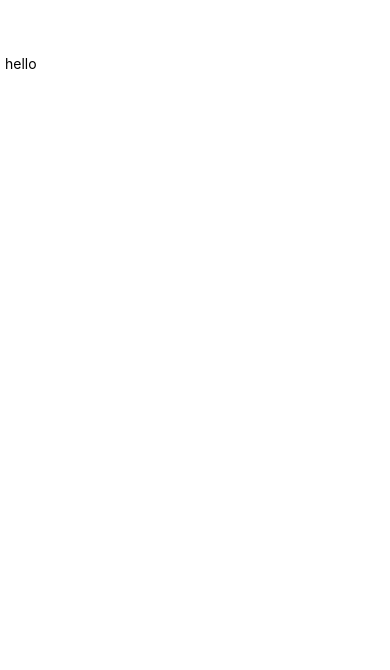
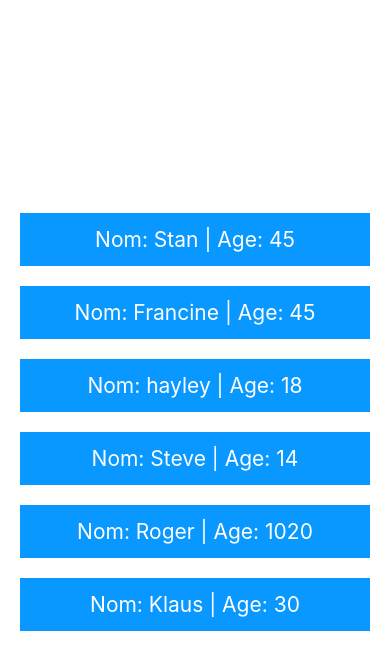
Before and after one commit to cem-sucu/exerciceDG-react-native, a React Native app: screen / in a window 390 px wide. Shown: the top 670 px of the page. Built offline with nearby package versions, Linux system fonts and the light colour scheme.

Commit message:
exercice 1 finis

```diff
--- a/App.js
+++ b/App.js
@@ -1,30 +1,50 @@
 // Exercice 1
-import React from "react";
+import React, { useState } from "react";
 import { View, StyleSheet, Text } from "react-native";
 
 export default function App() {
+    const obj = [
+        { id: "1", name: "Stan", age: 45 },
+        { id: "2", name: "Francine", age: 45 },
+        { id: "3", name: "hayley", age: 18 },
+        { id: "4", name: "Steve", age: 14 },
+        { id: "5", name: "Roger", age: 1020 },
+        { id: "6", name: "Klaus", age: 30 },
+    ];
 
-  const obj = [
-    {id: "1", name: "Stan", age: 45},
-    {id: "2", name: "Francine", age: 45},
-    {id: "3", name: "hayley", age: 18},
-    {id: "4", name: "Steve", age: 14},
-    {id: "5", name: "Roger", age: 1020},
-    {id: "6", name: "Klaus", age: 30},
-  ]
+    const [family, setFamily] = useState(obj);
 
-  return (
-    <View style={styles.container}>
-      <Text>
-        hello
-      </Text>
-    </View>
-  );
+    return (
+        <View style={styles.container}>
+            {family.map((member) => {
+                return (
+                    <View key={member.id} style={styles.containerMember}>
+                        <Text style={styles.memberText}>
+                            Nom: {member.name} | Age: {member.age}
+                        </Text>
+                    </View>
+                );
+            })}
+        </View>
+    );
 }
 
 const styles = StyleSheet.create({
-  container:{
-    paddingTop: 50,
-    margin: 5
-  }
+    container: {
+      flex:1,
+      alignItems: "stretch",
+      justifyContent: "center",
+      padding: 10,
+    },
+    containerMember:{
+      margin: 10,
+      justifyContent: "center",
+      backgroundColor: "#0898ff",
+      alignItems: "center",
+    },
+    memberText: {
+      padding: 14,
+      fontSize: 21,
+      color: "#FFFFFF",
+       },
 });
```
